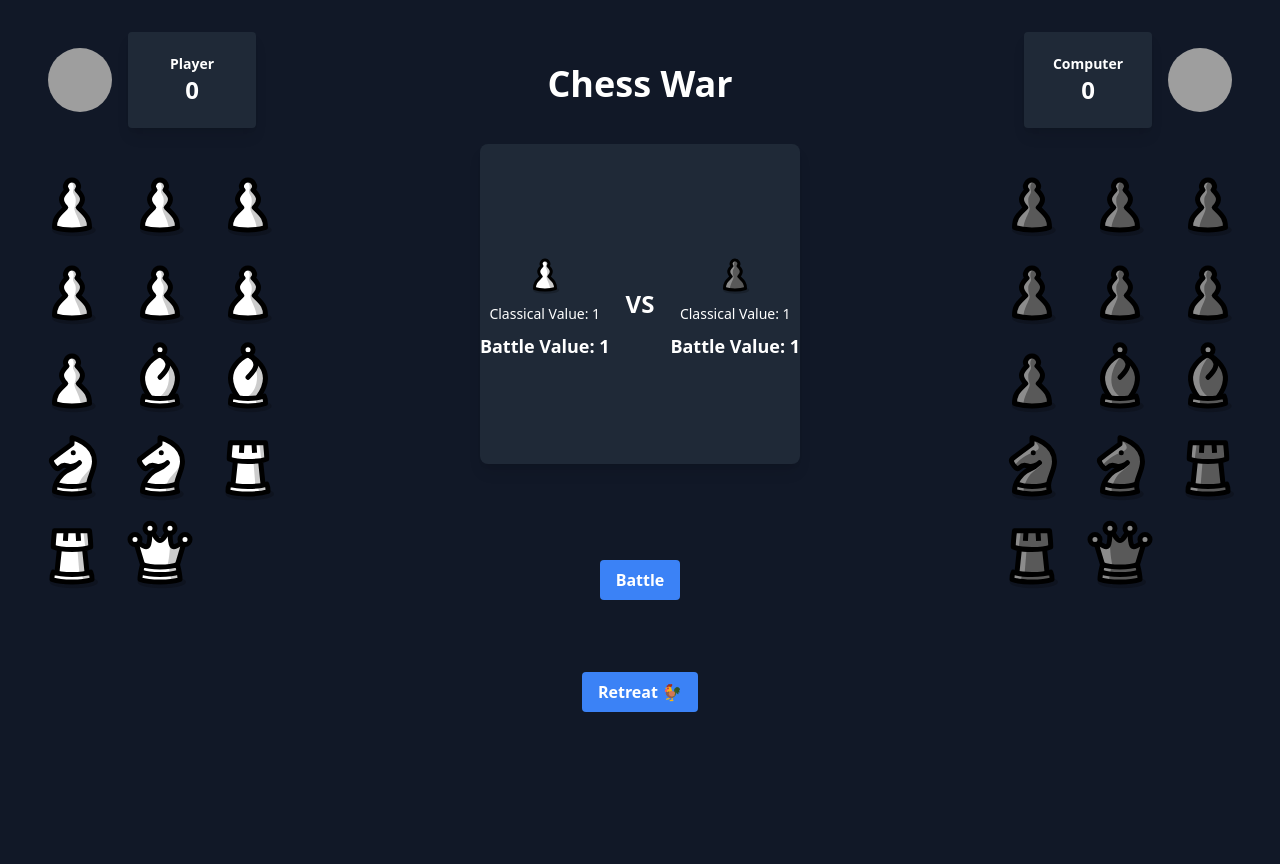
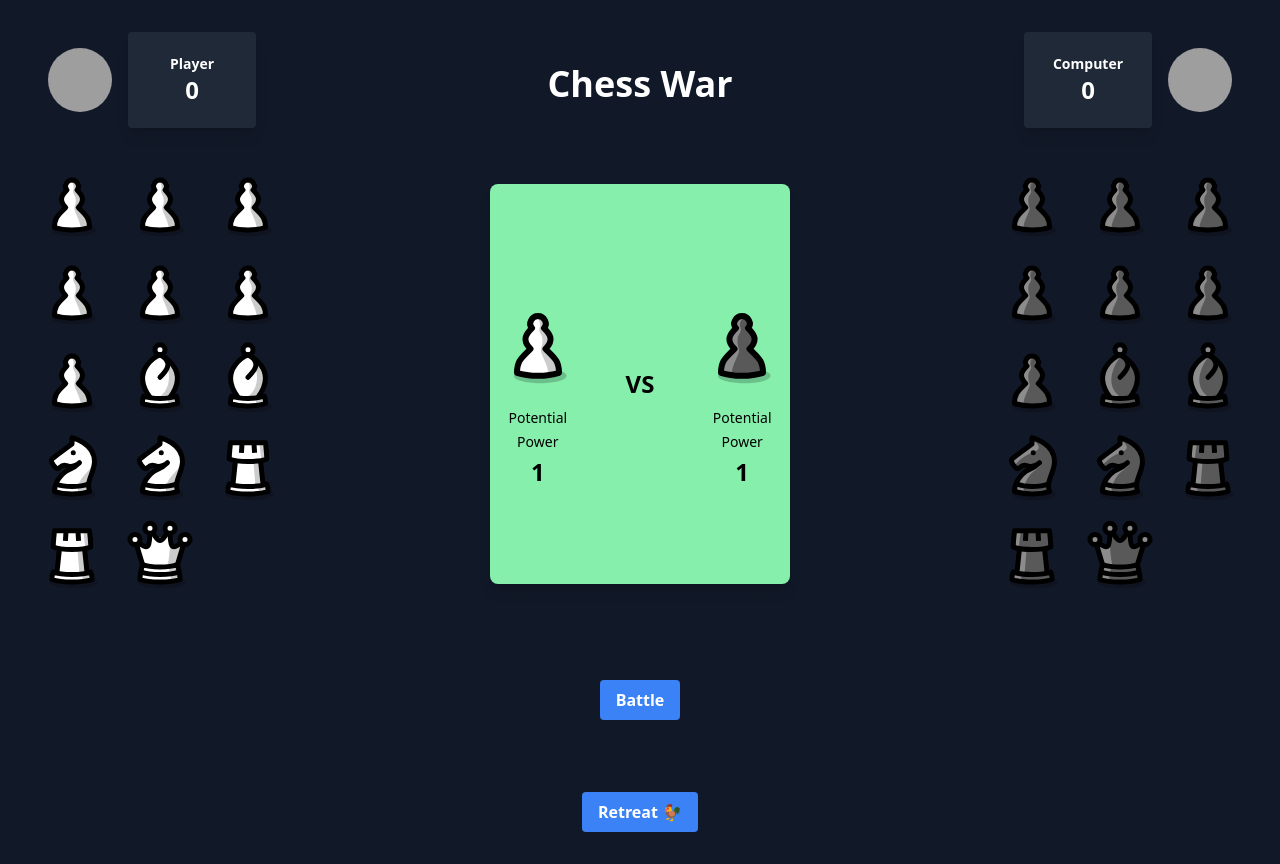
Before and after one commit to jimmacur/chess-war, a Vue app: page /game/computer in a window 1280 px wide. Both pictures are taken after a click on the button "Prepare for battle". Built offline with nearby package versions, Linux system fonts and the light colour scheme; grey boxes are pictures that could not be loaded.

Commit message:
add animations to winning and losing pieces

```diff
--- /dev/null
+++ b/src/components/BattleModal.vue
@@ -0,0 +1,35 @@
+<template>
+  <div
+    v-if="visible"
+    class="fixed inset-0 bg-black bg-opacity-50 flex items-center justify-center z-50"
+    @click.self="closeModal"
+  >
+    <div class="bg-white text-black p-6 rounded-lg shadow-lg max-w-sm w-full">
+      <h2 class="text-2xl font-bold mb-4 text-center">Battle Results</h2>
+      <p class="text-center text-lg mb-4">
+        {{ message }}
+      </p>
+      <button
+        class="btn bg-blue-500 hover:bg-blue-700 text-white font-bold py-2 px-4 rounded mx-auto block"
+        @click="closeModal"
+      >
+        Continue
+      </button>
+    </div>
+  </div>
+</template>
+
+<script lang="ts">
+export default {
+  name: "BattleModal",
+  props: {
+    visible: Boolean,
+    message: String,
+  },
+  methods: {
+    closeModal() {
+      this.$emit("close");
+    },
+  },
+};
+</script>
--- a/src/views/PlayVsComputer.vue
+++ b/src/views/PlayVsComputer.vue
@@ -52,22 +52,66 @@
       />
     </div>
 
-    <!-- Chess Board -->
-    <div class="flex items-center justify-center w-full max-w-2xl h-80 bg-gray-800 rounded-lg shadow-lg mx-auto relative">
-      <p v-if="!activePieces.length" class="text-gray-400">Battle field is ready</p>
+    <!-- Battlefield -->
+    <div class="flex items-center justify-center w-[300px] h-[400px] bg-green-300 rounded-lg shadow-lg mt-20 mx-auto relative">
+      <p v-if="!activePieces.length" class="text-black text-xl">Battle field is ready</p>
 
       <!-- Active Pieces -->
       <div v-if="activePieces.length === 2" class="flex justify-center items-center">
+        <!-- Player Piece -->
         <div class="flex flex-col items-center space-y-2">
-          <img :src="activePieces[0].src" :alt="activePieces[0].name" class="w-12 h-12" />
-          <p class="text-sm">Classical Value: {{ activePieces[0].classicalValue }}</p>
-          <p class="text-lg font-bold">Battle Value: {{ playerPieceValue }}</p>
+          <img
+            :src="activePieces[0].src"
+            :alt="activePieces[0].name"
+            :data-piece-id="activePieces[0].id"
+            class="w-[120px] h-[120px] transition-all"
+            :class="battleResult === 'player' ? 'scale-125' : ''"
+          />
+          <div class="flex flex-col items-center space-y-1">
+            <p class="text-sm text-black">Potential</p>
+            <p class="text-sm text-black">Power</p>
+            <p
+              v-if="!showBattleValues"
+              class="text-2xl font-bold text-black"
+            >
+              {{ activePieces[0].classicalValue }}
+            </p>
+            <p
+              v-if="showBattleValues"
+              class="text-2xl font-bold text-black transition-all"
+              :class="battleResult === 'player' ? 'text-green-500 scale-150' : ''"
+            >
+              {{ playerPieceValue }}
+            </p>
+          </div>
         </div>
-        <div class="text-2xl font-bold mx-4">VS</div>
+        <div class="text-2xl text-black font-bold mx-10">VS</div>
+        <!-- Computer Piece -->
         <div class="flex flex-col items-center space-y-2">
-          <img :src="activePieces[1].src" :alt="activePieces[1].name" class="w-12 h-12" />
-          <p class="text-sm">Classical Value: {{ activePieces[1].classicalValue }}</p>
-          <p class="text-lg font-bold">Battle Value: {{ computerPieceValue }}</p>
+          <img
+            :src="activePieces[1].src"
+            :alt="activePieces[1].name"
+            :data-piece-id="activePieces[1].id"
+            class="w-[120px] h-[120px] transition-all"
+            :class="battleResult === 'computer' ? 'scale-125' : ''"
+          />
+          <div class="flex flex-col items-center space-y-1">
+            <p class="text-sm text-black">Potential</p>
+            <p class="text-sm text-black">Power</p>
+            <p
+              v-if="!showBattleValues"
+              class="text-2xl font-bold text-black"
+            >
+              {{ activePieces[1].classicalValue }}
+            </p>
+            <p
+              v-if="showBattleValues"
+              class="text-2xl font-bold text-black transition-all"
+              :class="battleResult === 'computer' ? 'text-green-500 scale-150' : ''"
+            >
+              {{ computerPieceValue }}
+            </p>
+          </div>
         </div>
       </div>
     </div>
@@ -88,7 +132,7 @@
       </div>
     </div>
 
-    <!-- Begin Button -->
+    <!-- Battle Button -->
     <div class="mt-10 flex justify-center">
       <button
         class="btn"
@@ -148,6 +192,8 @@ export default {
       computerPieceValue: 0,
       isBattleMode: false,
       holdingZone: [] as ChessPiece[],
+      showBattleValues: false,
+      battleResult: "",
     };
   },
   computed: {
@@ -241,30 +287,123 @@ export default {
 
       const [playerPiece, computerPiece] = this.activePieces;
 
-      // Show the result of the battle
+      // Determine battle values
+      this.playerPieceValue = this.getRandomValue(playerPiece.classicalValue);
+      this.computerPieceValue = this.getRandomValue(computerPiece.classicalValue);
+
+      // Reveal battle values
+      this.showBattleValues = true;
+
+      // Determine winner
       if (this.playerPieceValue > this.computerPieceValue) {
+        this.battleResult = 'player';
         this.playerScore += playerPiece.classicalValue + computerPiece.classicalValue;
         this.holdingZone.forEach(piece => {
           this.playerScore += piece.classicalValue;
         });
         this.holdingZone = [];
       } else if (this.computerPieceValue > this.playerPieceValue) {
+        this.battleResult = 'computer';
         this.computerScore += playerPiece.classicalValue + computerPiece.classicalValue;
         this.holdingZone.forEach(piece => {
           this.computerScore += piece.classicalValue;
         });
         this.holdingZone = [];
       } else {
-        // It's a tie, move pieces to the holding zone
+        this.battleResult = 'tie';
         this.holdingZone.push(playerPiece, computerPiece);
       }
 
-      this.activePieces = [];
-      this.isBattleMode = false;
+      // Trigger animations
+      setTimeout(() => {
+        if (this.battleResult === 'player') {
+          this.animateToPlayerCorner(playerPiece, computerPiece);
+        } else if (this.battleResult === 'computer') {
+          this.animateToComputerCorner(playerPiece, computerPiece);
+        } else {
+          this.resetActivePieces();
+        }
+      }, 1000);
     },
     getRandomValue(max: number): number {
       return Math.floor(Math.random() * (max + 1));
     },
+    animateToPlayerCorner(playerPiece: ChessPiece, computerPiece: ChessPiece) {
+      this.animatePiece(playerPiece, 'float-to-player');
+      this.animatePiece(computerPiece, 'dissolve');
+      setTimeout(() => {
+        this.resetActivePieces();
+      }, 1000);
+    },
+    animateToComputerCorner(playerPiece: ChessPiece, computerPiece: ChessPiece) {
+      this.animatePiece(playerPiece, 'dissolve');
+      this.animatePiece(computerPiece, 'float-to-computer');
+      setTimeout(() => {
+        this.resetActivePieces();
+      }, 1000);
+    },
+    animatePiece(piece: ChessPiece, animationClass: string) {
+      const pieceElement = document.querySelector(`[data-piece-id="${piece.id}"]`);
+      if (pieceElement) {
+        pieceElement.classList.add(animationClass);
+        setTimeout(() => {
+          pieceElement.classList.remove(animationClass);
+        }, 1000);
+      }
+    },
+    resetActivePieces() {
+      this.activePieces = [];
+      this.showBattleValues = false;
+      this.battleResult = '';
+      this.isBattleMode = false;
+    },
   },
 };
 </script>
+
+<style scoped>
+@keyframes dissolve {
+  0% {
+    opacity: 1;
+    transform: scale(1);
+  }
+  100% {
+    opacity: 0;
+    transform: scale(0.5);
+  }
+}
+
+@keyframes float-to-player {
+  0% {
+    opacity: 1;
+    transform: translate(0, 0) scale(1);
+  }
+  100% {
+    opacity: 1;
+    transform: translate(-300px, -200px) scale(0.5);
+  }
+}
+
+@keyframes float-to-computer {
+  0% {
+    opacity: 1;
+    transform: translate(0, 0) scale(1);
+  }
+  100% {
+    opacity: 1;
+    transform: translate(300px, -200px) scale(0.5);
+  }
+}
+
+.dissolve {
+  animation: dissolve 1s forwards;
+}
+
+.float-to-player {
+  animation: float-to-player 1s forwards;
+}
+
+.float-to-computer {
+  animation: float-to-computer 1s forwards;
+}
+</style>
```
